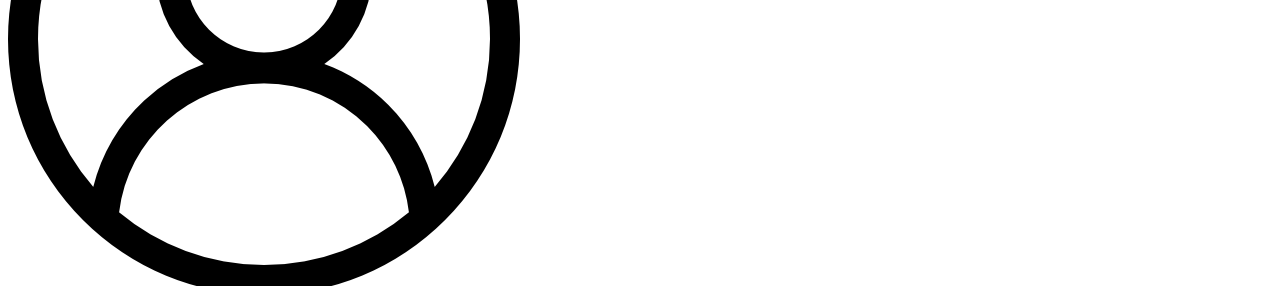
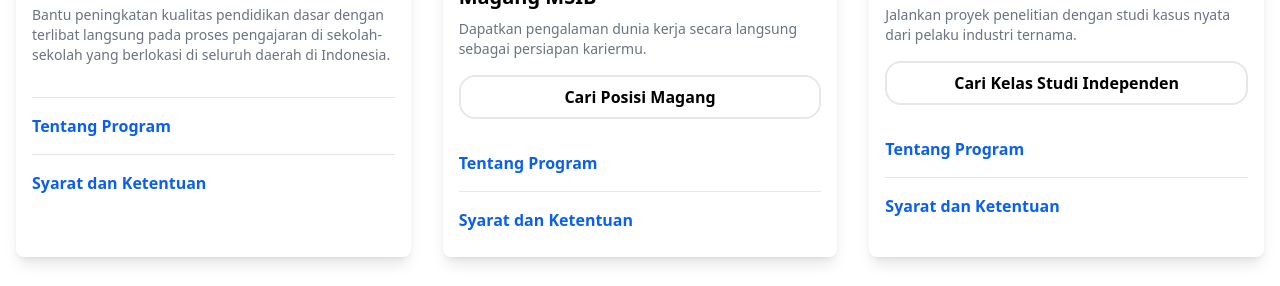
Before and after one commit to najwaamnda/najwaamnda, a website: page tailwind-components/index.html in a window 1280 px wide. Shown: the part 327-613 px from the top of the page. Drawn offline with nearby package versions, Linux system fonts and the light colour scheme; files that its build step writes are made by us from their sources; the site is published under a folder, as on GitHub Pages, so addresses that start at the root find nothing.

Commit message:
Tugas 2 PIMK

```diff
--- a/tailwind-components/index.html
+++ b/tailwind-components/index.html
@@ -3,8 +3,8 @@
   <head>
     <meta charset="UTF-8" />
     <meta name="viewport" content="width=device-width, initial-scale=1.0" />
-    <title>Tugas PIMk</title>
-    <link href="/tailwind-components/style/output.css" rel="stylesheet" />
+    <title>Tugas PIMK</title>
+    <link href="tailwind-components/style/output.css" rel="stylesheet" />
     <link
       href="https://fonts.googleapis.com/css2?family=Inter:wght@400;500;600;700&family=Nunito:wght@600;700;800;900&display=swap"
       rel="stylesheet"
```
